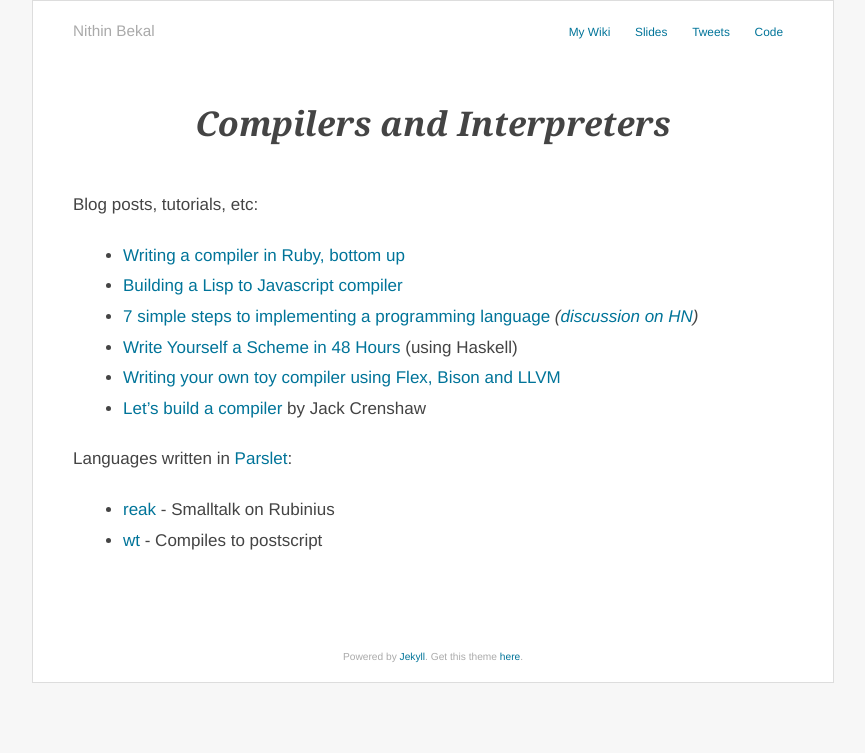
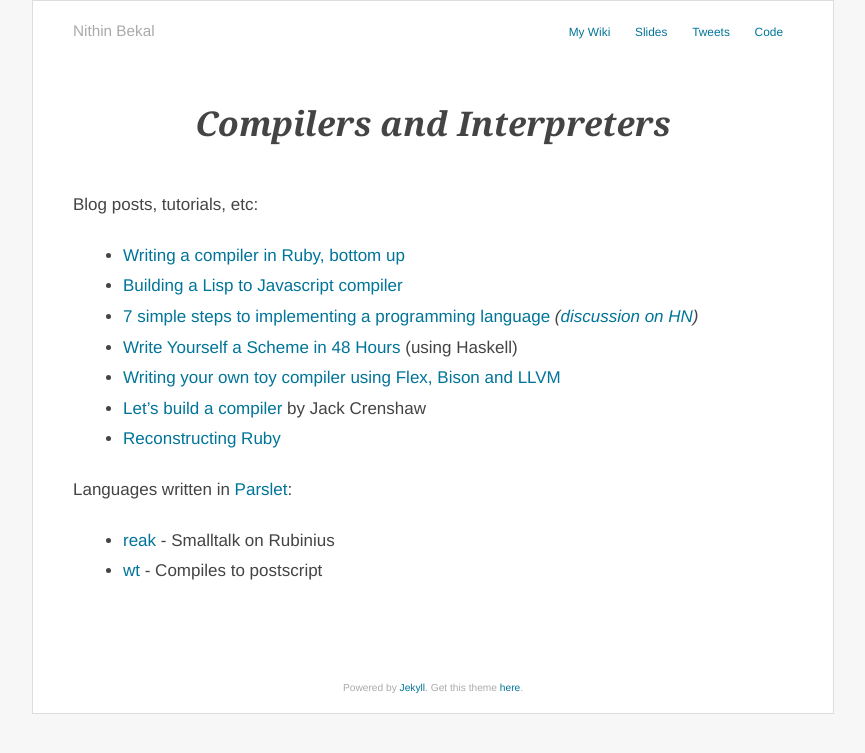
Before and after one commit to nithinbekal/nithinbekal.github.io, a Jekyll site: the page built from notes/compilers/index.md, in a window 1280 px wide. Shown: the top 753 px of the page, without its empty margins (207-1072 px from the left). Built offline with Jekyll 4.4.1, drawn with Linux system fonts in a browser that asks for light colours.

Commit message:
Add bookmark

```diff
--- a/notes/compilers/index.md
+++ b/notes/compilers/index.md
@@ -14,6 +14,7 @@ Blog posts, tutorials, etc:
   (using Haskell)
 * [Writing your own toy compiler using Flex, Bison and LLVM](http://gnuu.org/2009/09/18/writing-your-own-toy-compiler/)
 * [Let's build a compiler](http://compilers.iecc.com/crenshaw/) by Jack Crenshaw
+* [Reconstructing Ruby](http://www.halogenandtoast.com/reconstructing-ruby-an-introduction/)
 
 Languages written in [Parslet](http://kschiess.github.io/parslet/):
 
```
